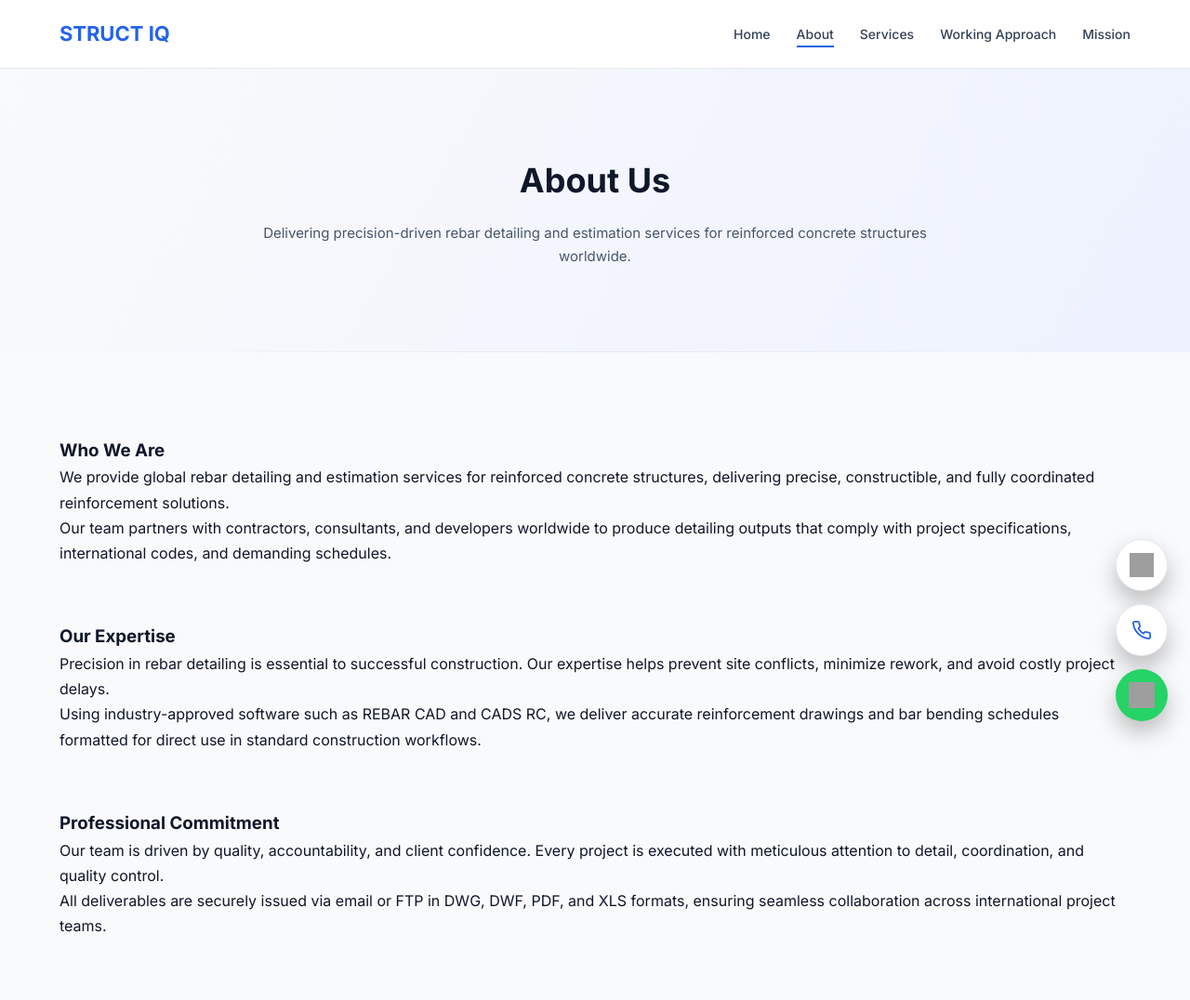
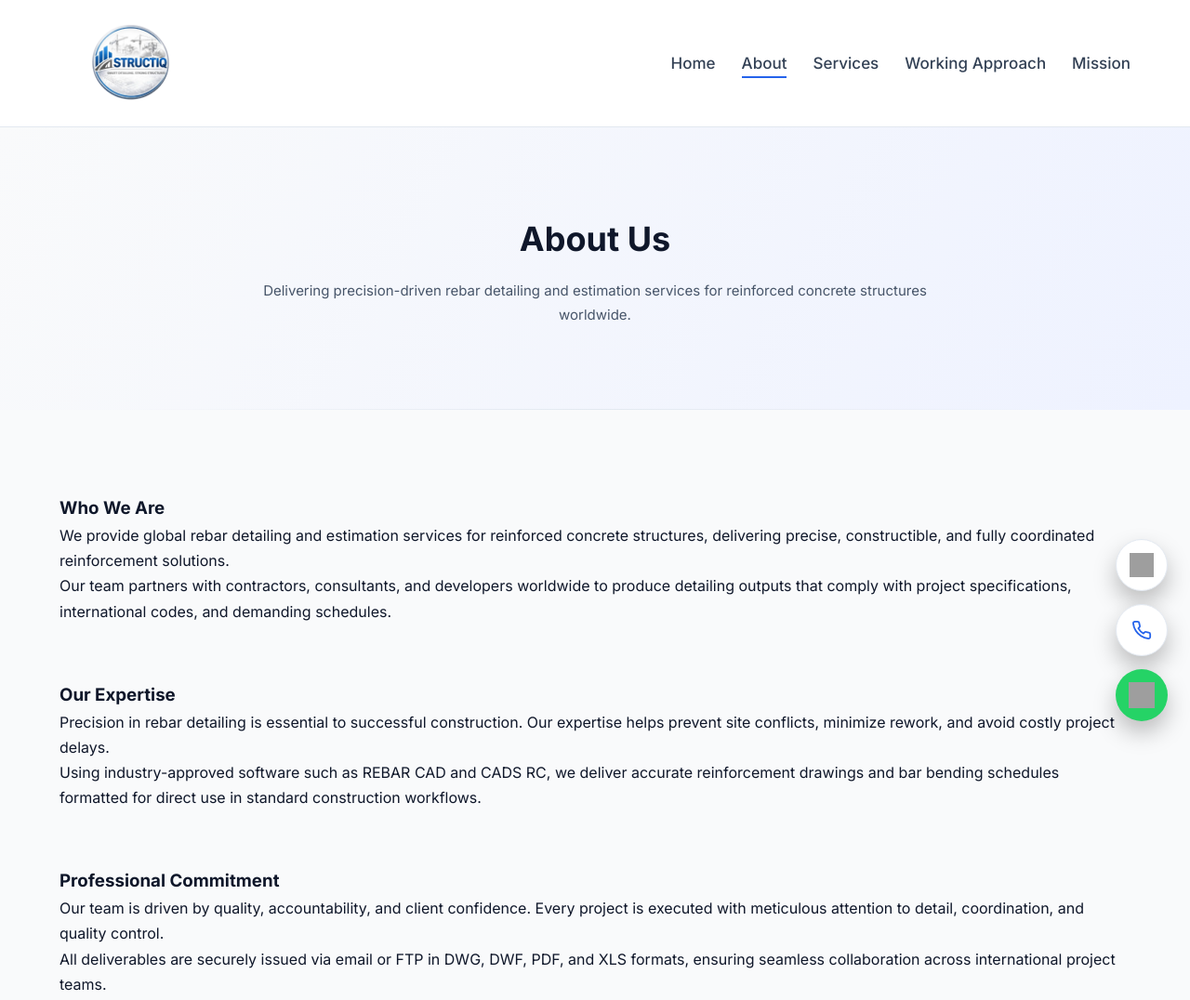
Before and after one commit to Manjusubramaniann/STRUCTIQ, a plain HTML site: page about.html in a window 1280 px wide. Shown: the top 1076 px of the page at 93% size. Drawn offline with Linux system fonts and the light colour scheme; grey boxes are pictures that could not be loaded.

Commit message:
Logo updated

```diff
--- a/about.html
+++ b/about.html
@@ -44,9 +44,12 @@
     <header class="header">
         <div class="container header-flex">
 
-            <div class="logo">
-                <h2>STRUCT IQ</h2>
-            </div>
+          <div class="logo">
+  <a href="index.html">
+    <img src="images/logo.png" alt="STRUCT IQ Logo">
+  </a>
+</div>
+
 
             <nav class="nav">
                 <ul>
--- a/css/style.css
+++ b/css/style.css
@@ -67,7 +67,7 @@ section::after {
 
 .nav a {
   text-decoration: none;
-  font-size: 14px;
+  font-size: 17px;
   font-weight: 500;
   color: #334155;
   position: relative;
@@ -796,3 +796,19 @@ body.no-scroll {
     margin-bottom: 12px;
   }
 }
+
+/* =====================
+   LOGO IMAGE FIX (ALL BROWSERS)
+===================== */
+.logo img {
+  height: 100px;        /* desktop size */
+  width: auto;
+  display: block;      /* 🔑 Vivo browser fix */
+}
+
+/* Mobile logo size */
+@media (max-width: 768px) {
+  .logo img {
+    height: 100px;
+  }
+}
```
Also changed, not shown: approach.html (+6 -3 lines), contact.html (+6 -3 lines), index.html (+6 -2 lines), mission.html (+5 -2 lines), services.html (+6 -3 lines), images/logo.png (added), images/logo1.png (added).
